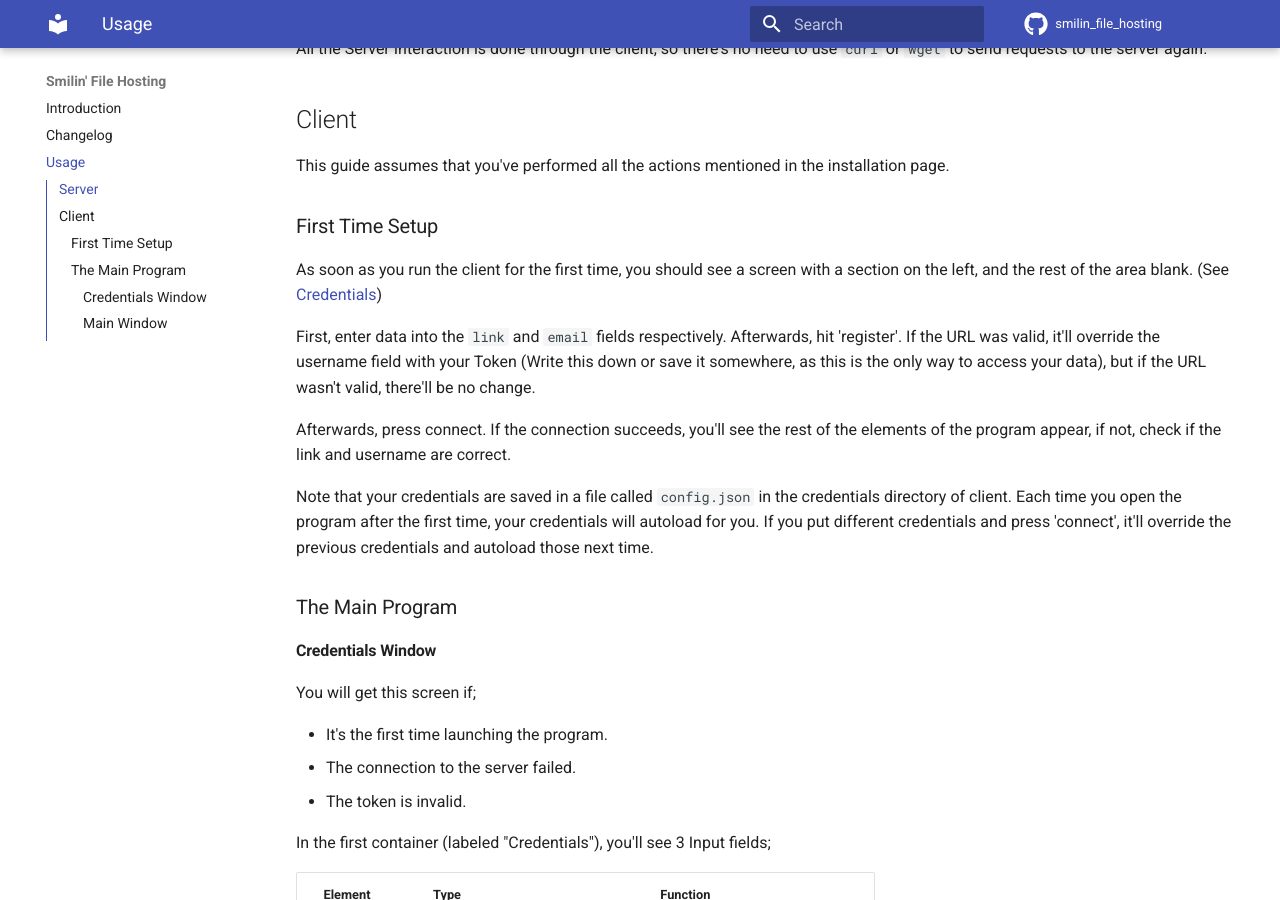
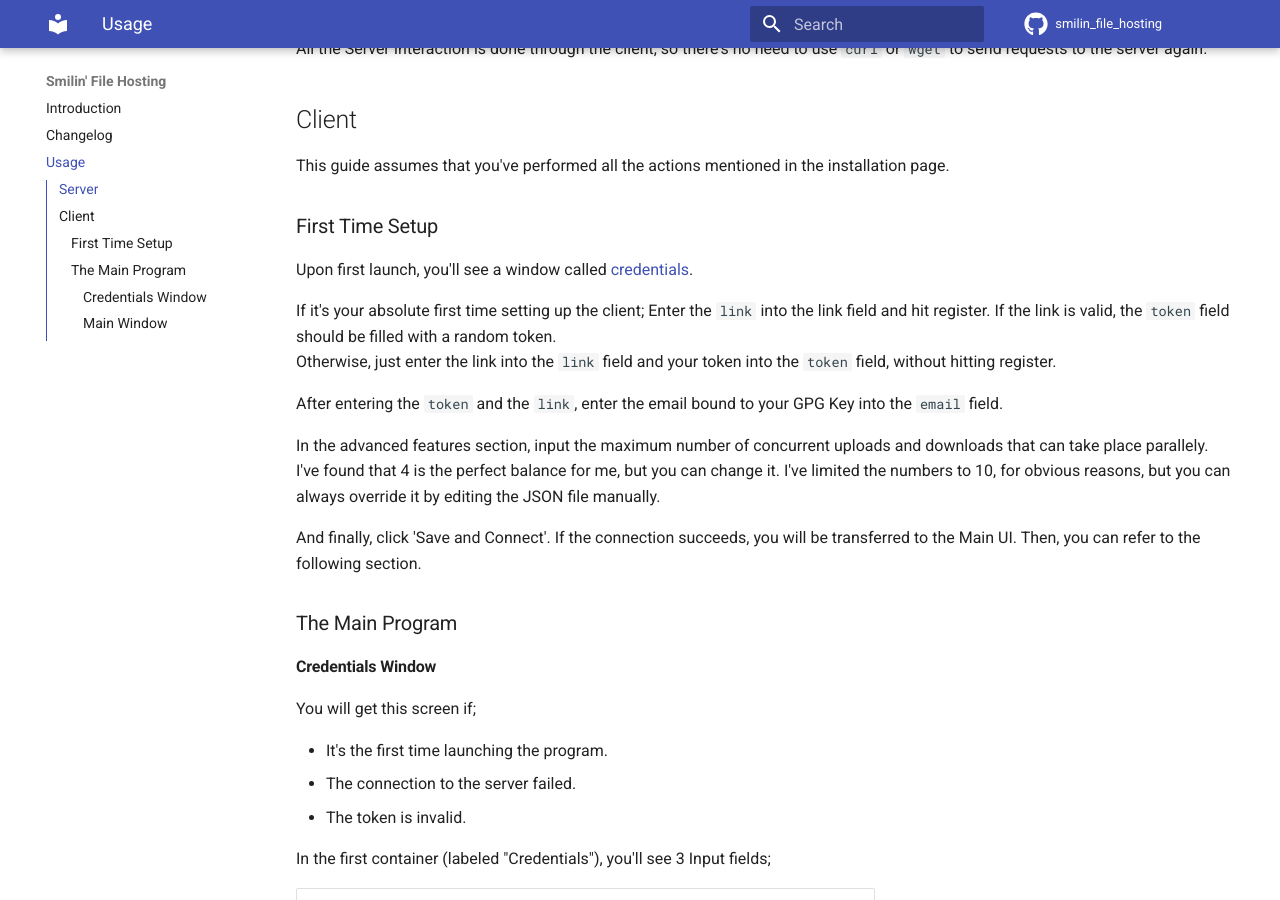
Before and after one commit to Smilin-Dominator/smilin_file_hosting, an MkDocs documentation site: the page built from docs/usage.md, in a window 1280 px wide and 900 px high, scrolled down 495 px. Built offline with MkDocs 1.6.1 and Material for MkDocs 9.7.7, drawn with Linux system fonts in a browser that asks for light colours; comment, search, counter and statistics services are not loaded.

Commit message:
docs: Rewrote Usage (Part 2) Rewrote the first time setup

```diff
--- a/docs/usage.md
+++ b/docs/usage.md
@@ -20,20 +20,20 @@ send requests to the server again.
 This guide assumes that you've performed all the actions mentioned in the installation page.
 
 ### First Time Setup
-As soon as you run the client for the first time, you should see a screen with a section on the left, and the rest of the
-area blank. (See [Credentials](#credentials))
+Upon first launch, you'll see a window called [credentials](#credentials-window).
 
-First, enter data into the `link` and `email` fields respectively. Afterwards, hit 'register'. If the URL was valid,
-it'll override the username field with your Token (Write this down or save it somewhere, as this is the only way
-to access your data), but if the URL wasn't valid, there'll be no change.
+If it's your absolute first time setting up the client; Enter the `link` into the link field and hit
+register. If the link is valid, the `token` field should be filled with a random token.<br>
+Otherwise, just enter the link into the `link` field and your token into the `token` field, without hitting register.
 
-Afterwards, press connect. If the connection succeeds, you'll see the rest of the elements of the program appear, if not,
-check if the link and username are correct.
+After entering the `token` and the `link`, enter the email bound to your GPG Key into the `email` field.
 
-Note that your credentials are saved in a file called `config.json` in the credentials directory of client. Each time you
-open the program after the first time, your credentials will autoload for you. If you put different credentials and
-press 'connect', it'll override the previous credentials and autoload those next time.
+In the advanced features section, input the maximum number of concurrent uploads and downloads that
+can take place parallely. I've found that 4 is the perfect balance for me, but you can change it. I've limited the
+numbers to 10, for obvious reasons, but you can always override it by editing the JSON file manually.
 
+And finally, click 'Save and Connect'. If the connection succeeds, you will be transferred to the Main UI. Then,
+you can refer to the following section.
 
 ### The Main Program
 
```
